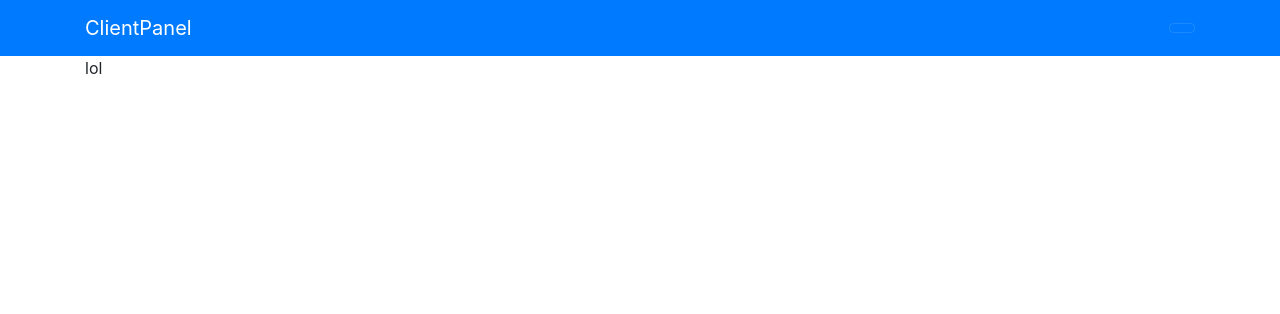
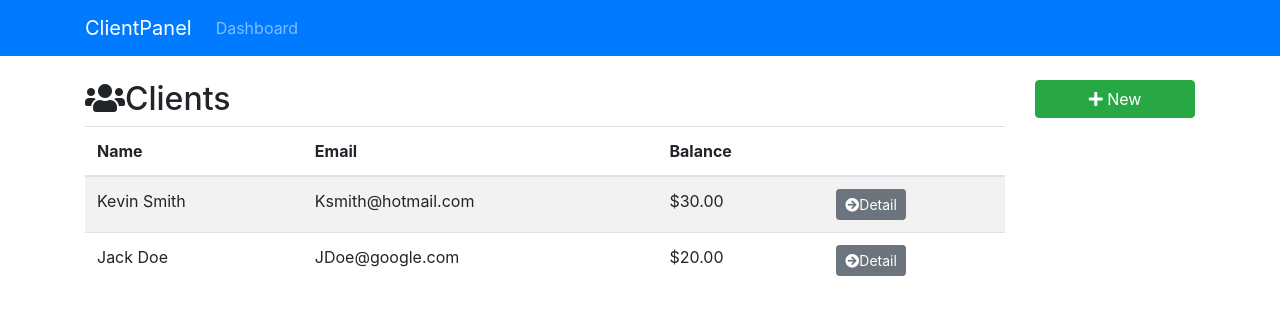
Before and after one commit to Yujingchen/react.client-panel, a React (Create React App) app: page / in a window 1280 px wide. Shown: the top 314 px of the page. Built offline with nearby package versions, Linux system fonts and the light colour scheme.

Commit message:
implemented dashboard&sidebar&clients table

```diff
--- a/src/App.js
+++ b/src/App.js
@@ -1,13 +1,18 @@
 import React, { Component } from "react";
 import { BrowserRouter as Router, Route, Switch } from "react-router-dom";
 import AppNavbar from "./components/layout/AppNavbar";
+import Dashboard from "./components/layout/Dashboard";
 class App extends Component {
   render() {
     return (
       <Router>
         <div className="App">
           <AppNavbar />
-          <div className="container">lol</div>
+          <div className="container">
+            <Switch>
+              <Route exact path="/" component={Dashboard} />
+            </Switch>
+          </div>
         </div>
       </Router>
     );
--- /dev/null
+++ b/src/components/clients/Clients.js
@@ -0,0 +1,82 @@
+import React, { Component } from "react";
+import { Link } from "react-router-dom";
+class Clients extends Component {
+  render() {
+    const clients = [
+      {
+        id: "83578234",
+        firstName: "Kevin",
+        lastName: "Smith",
+        email: "Ksmith@hotmail.com",
+        phone: "4444-444-444",
+        balance: "30"
+      },
+      {
+        id: "431903234",
+        firstName: "Jack",
+        lastName: "Doe",
+        email: "JDoe@google.com",
+        phone: "333-333-333",
+        balance: "20"
+      }
+    ];
+
+    if (clients) {
+      return (
+        <div>
+          <div className="row">
+            <div className="col-md-6">
+              <h2>
+                {" "}
+                <i className="fas fa-users" />
+                Clients
+              </h2>
+            </div>
+            <div className="col-md-6" />
+          </div>
+
+          <table className="table table-striped">
+            <thead className="thead-inverse">
+              <tr>
+                <th>Name</th>
+                <th>Email</th>
+                <th>Balance</th>
+                <th />
+              </tr>
+            </thead>
+            <tbody>
+              {clients.map(client => (
+                <tr key={client.id}>
+                  <td>
+                    {" "}
+                    {client.firstName} {client.lastName}
+                  </td>
+                  <td> {client.email}</td>
+                  <td>${parseFloat(client.balance).toFixed(2)}</td>
+                  <td>
+                    <Link
+                      to={`/client/${client.id}`}
+                      className="btn btn-secondary btn-sm"
+                    >
+                      {" "}
+                      <i className="fas fa-arrow-circle-right" />
+                      Detail
+                    </Link>
+                  </td>
+                </tr>
+              ))}
+            </tbody>
+          </table>
+        </div>
+      );
+    } else {
+      return (
+        <div>
+          <h1>Loading..</h1>
+        </div>
+      );
+    }
+  }
+}
+
+export default Clients;
--- a/src/components/layout/AppNavbar.js
+++ b/src/components/layout/AppNavbar.js
@@ -3,7 +3,7 @@
 class AppNavbar extends Component {
   render() {
     return (
-      <nav className="navbar navbar-md navbar-dark bg-primary mb4">
+      <nav className="navbar navbar-expand-md navbar-dark bg-primary mb-4">
         <div className="container">
           <Link to="/" className="navbar-brand">
             ClientPanel
@@ -11,15 +11,17 @@
           <button
             className="navbar-toggler"
             type="button"
-            data-toggle="collapese"
+            data-toggle="collapse"
             data-target="#navbarMain"
           >
-            <span className="navbar-toggle-icon" />
+            <span className="navbar-toggler-icon" />
           </button>
           <div className="collapse navbar-collapse" id="navbarMain">
             <ul className="navbar-nav mr-auto">
               <li className="nav-item">
-                <Link to="/" />
+                <Link to="/" className="nav-link">
+                  Dashboard
+                </Link>
               </li>
             </ul>
           </div>
--- a/src/components/layout/Dashboard.js
+++ b/src/components/layout/Dashboard.js
@@ -0,0 +1,15 @@
+import React from "react";
+import Clients from "../clients/Clients";
+import Sidebar from "./Sidebar";
+export default () => {
+  return (
+    <div className="row">
+      <div className="col-md-10">
+        <Clients />
+      </div>
+      <div className="col-md-2">
+        <Sidebar />
+      </div>
+    </div>
+  );
+};
--- a/src/components/layout/Sidebar.js
+++ b/src/components/layout/Sidebar.js
@@ -0,0 +1,10 @@
+import React from "react";
+import { Link } from "react-router-dom";
+
+export default () => {
+  return (
+    <Link to="/client/add" className="btn btn-success btn-block">
+      <i className="fas fa-plus" /> New
+    </Link>
+  );
+};
```
Also changed, not shown: src/components/layout/Clients.js (deleted).
